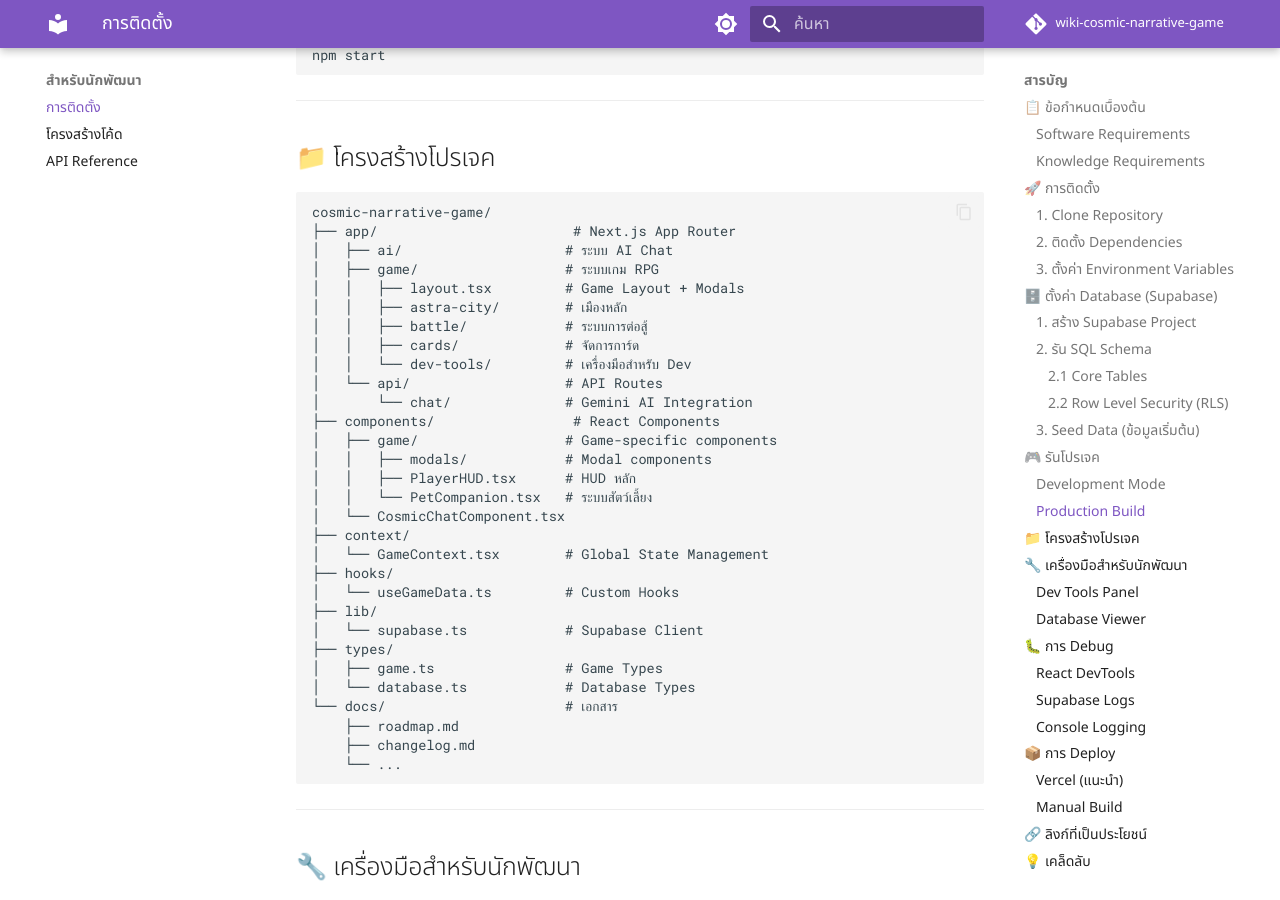
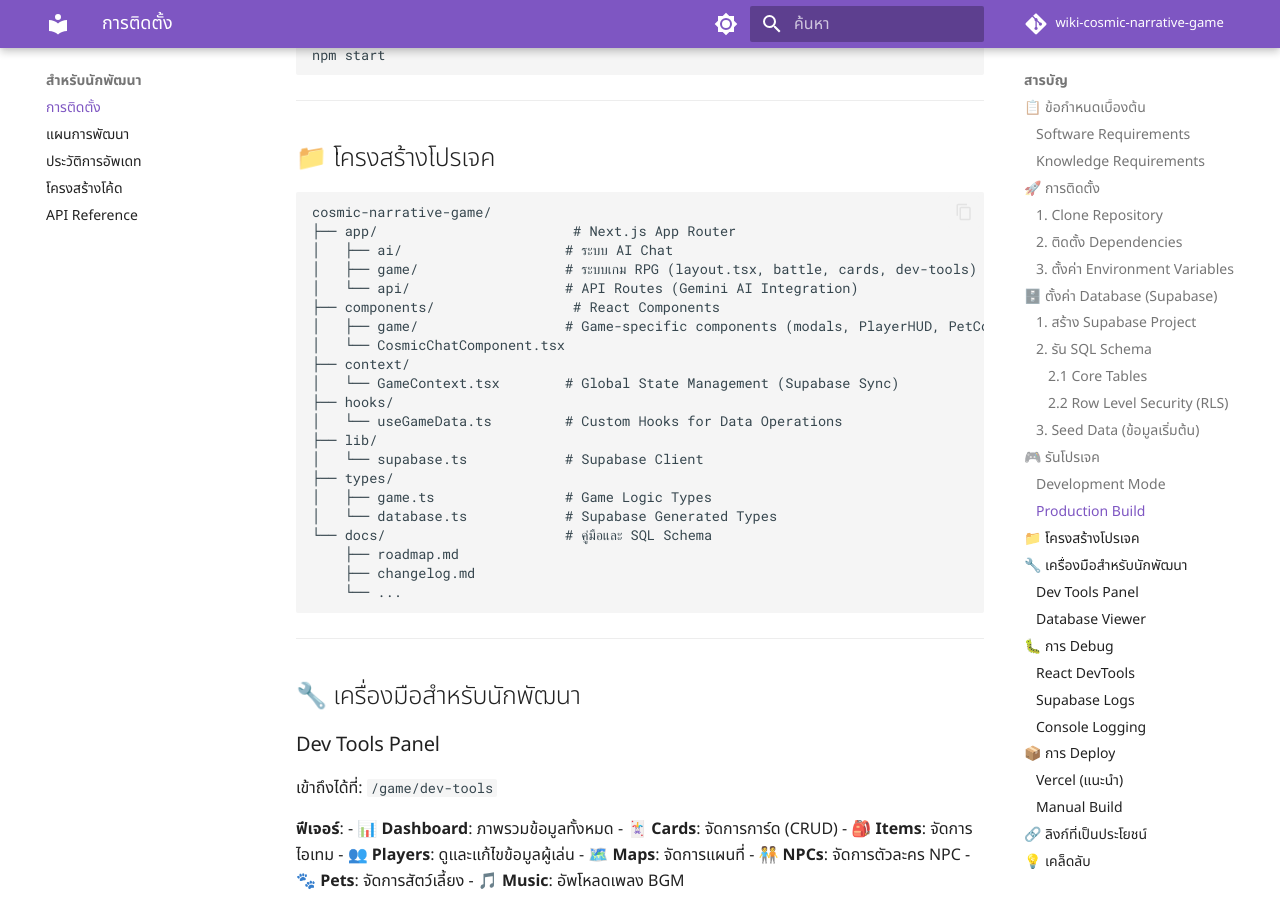
Before and after one commit to GridsMicro/wiki-cosmic-narrative-game, an MkDocs documentation site: the page built from docs/developer/installation.md, in a window 1280 px wide and 900 px high, scrolled down 2985 px. Built offline with MkDocs 1.6.1 and Material for MkDocs 9.7.7, drawn with Linux system fonts in a browser that asks for light colours; comment, search, counter and statistics services are not loaded; some of the changed text lies outside the part shown.

Commit message:
update commit

````diff
--- a/docs/developer/installation.md
+++ b/docs/developer/installation.md
@@ -21,7 +21,7 @@
 ### 1. Clone Repository
 
 ```bash
-git clone https://github.com/yourusername/cosmic-narrative-game.git
+git clone https://github.com/GridsMicro/cosmic-narrative-game.git
 cd cosmic-narrative-game
 ```
 
@@ -141,30 +141,21 @@ npm start
 cosmic-narrative-game/
 ├── app/                        # Next.js App Router
 │   ├── ai/                    # ระบบ AI Chat
-│   ├── game/                  # ระบบเกม RPG
-│   │   ├── layout.tsx         # Game Layout + Modals
-│   │   ├── astra-city/        # เมืองหลัก
-│   │   ├── battle/            # ระบบการต่อสู้
-│   │   ├── cards/             # จัดการการ์ด
-│   │   └── dev-tools/         # เครื่องมือสำหรับ Dev
-│   └── api/                   # API Routes
-│       └── chat/              # Gemini AI Integration
+│   ├── game/                  # ระบบเกม RPG (layout.tsx, battle, cards, dev-tools)
+│   └── api/                   # API Routes (Gemini AI Integration)
 ├── components/                 # React Components
-│   ├── game/                  # Game-specific components
-│   │   ├── modals/            # Modal components
-│   │   ├── PlayerHUD.tsx      # HUD หลัก
-│   │   └── PetCompanion.tsx   # ระบบสัตว์เลี้ยง
+│   ├── game/                  # Game-specific components (modals, PlayerHUD, PetCompanion)
 │   └── CosmicChatComponent.tsx
 ├── context/
-│   └── GameContext.tsx        # Global State Management
+│   └── GameContext.tsx        # Global State Management (Supabase Sync)
 ├── hooks/
-│   └── useGameData.ts         # Custom Hooks
+│   └── useGameData.ts         # Custom Hooks for Data Operations
 ├── lib/
 │   └── supabase.ts            # Supabase Client
 ├── types/
-│   ├── game.ts                # Game Types
-│   └── database.ts            # Database Types
-└── docs/                      # เอกสาร
+│   ├── game.ts                # Game Logic Types
+│   └── database.ts            # Supabase Generated Types
+└── docs/                      # คู่มือและ SQL Schema
     ├── roadmap.md
     ├── changelog.md
     └── ...
--- a/mkdocs.yml
+++ b/mkdocs.yml
@@ -60,8 +60,11 @@ nav:
   - คู่มือ:
     - เคล็ดลับการเล่น: guides/tips.md
     - คำถามที่พบบ่อย: guides/faq.md
+    - การเจนภาพ (Art Prompts): guides/prompts.md
   - สำหรับนักพัฒนา:
     - การติดตั้ง: developer/installation.md
+    - แผนการพัฒนา: developer/roadmap.md
+    - ประวัติการอัพเดท: developer/changelog.md
     - โครงสร้างโค้ด: developer/structure.md
     - API Reference: developer/api.md
 
````
Also changed, not shown: docs/developer/changelog.md (+6 -4 lines), docs/developer/structure.md (added, +53 -0 lines), docs/getting-started/basic-systems.md (added, +57 -0 lines), docs/getting-started/overview.md (added, +59 -0 lines), docs/guides/prompts.md (added, +85 -0 lines), docs/developer/api.md (added), docs/getting-started/character-creation.md (added), docs/guides/faq.md (added), docs/guides/tips.md (added), docs/world/regions.md (added), 1 other file.
